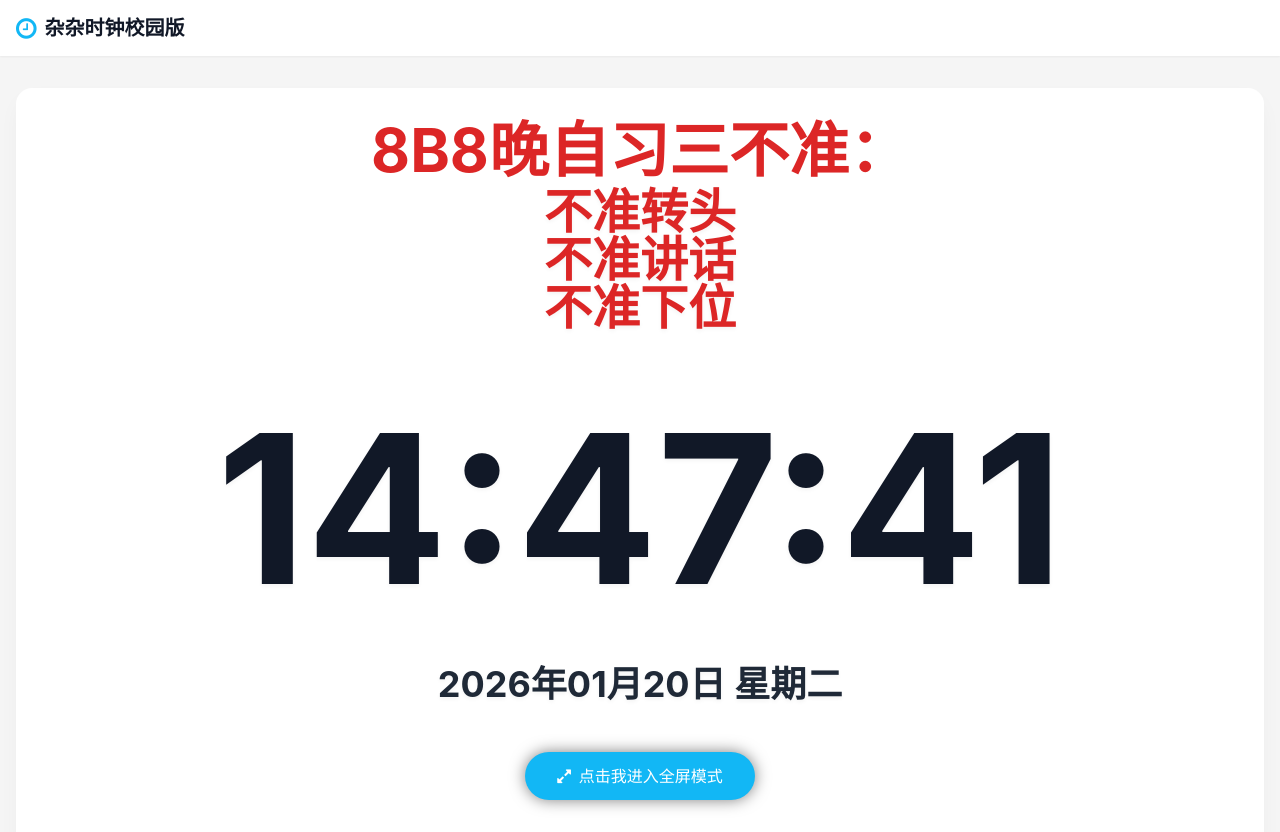
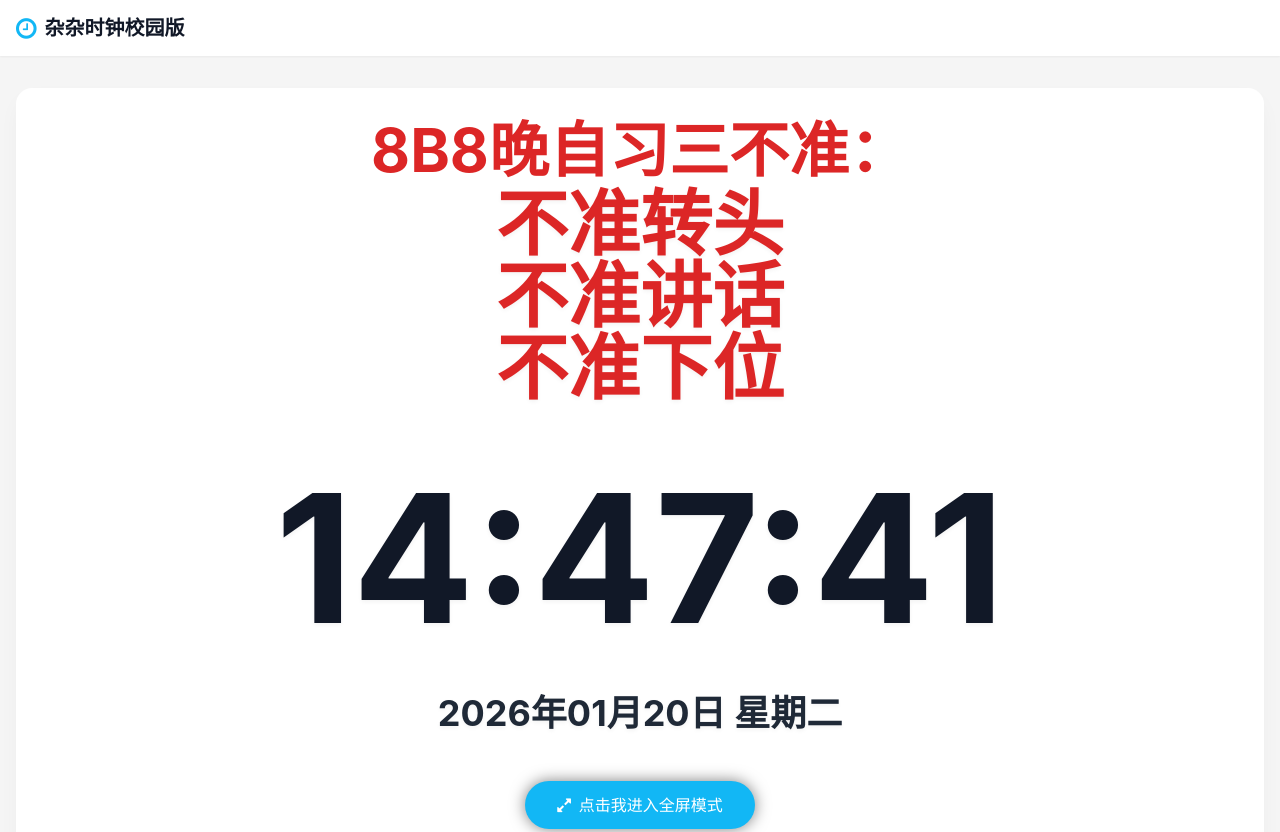
Before and after one commit to HJTOOLHUB/toolhub, a plain HTML site: page timeschool.html in a window 1280 px wide. Shown: the top 832 px of the page. Drawn offline with nearby package versions, Linux system fonts and the light colour scheme.

Commit message:
Update timeschool.html

```diff
--- a/timeschool.html
+++ b/timeschool.html
@@ -141,14 +141,14 @@
       <!-- 日期显示 -->
       <div class="text-center mb-0 md:mb-5">
         <p class="text-3xl md:text-6xl font-bold mb-2 text-red-600">8B8晚自习三不准：</p>
-        <p class="text-black text-red-600 font-bold text-xl md:text-5xl px-4 md:px-10 text-shadow">不准转头</p>
-        <p class="text-black text-red-600 font-bold text-xl md:text-5xl px-4 md:px-10 text-shadow">不准讲话</p>
-        <p class="text-black text-red-600 font-bold text-xl md:text-5xl px-4 md:px-10 text-shadow">不准下位</p>
+        <p class="text-black text-red-600 font-bold text-xl md:text-7xl px-4 md:px-10 text-shadow">不准转头</p>
+        <p class="text-black text-red-600 font-bold text-xl md:text-7xl px-4 md:px-10 text-shadow">不准讲话</p>
+        <p class="text-black text-red-600 font-bold text-xl md:text-7xl px-4 md:px-10 text-shadow">不准下位</p>
       </div>
 
       <!-- 时钟显示 -->
       <div class="flex flex-col mb-0 items-center">
-        <div id="clockDisplay" class="text-[clamp(3rem,17vw,13rem)] font-bold text-neutral-900 mb-0 text-shadow">
+        <div id="clockDisplay" class="text-[clamp(3rem,14vw,13rem)] font-bold text-neutral-900 mb-0 text-shadow">
           14:30:45
         </div>
 
```
